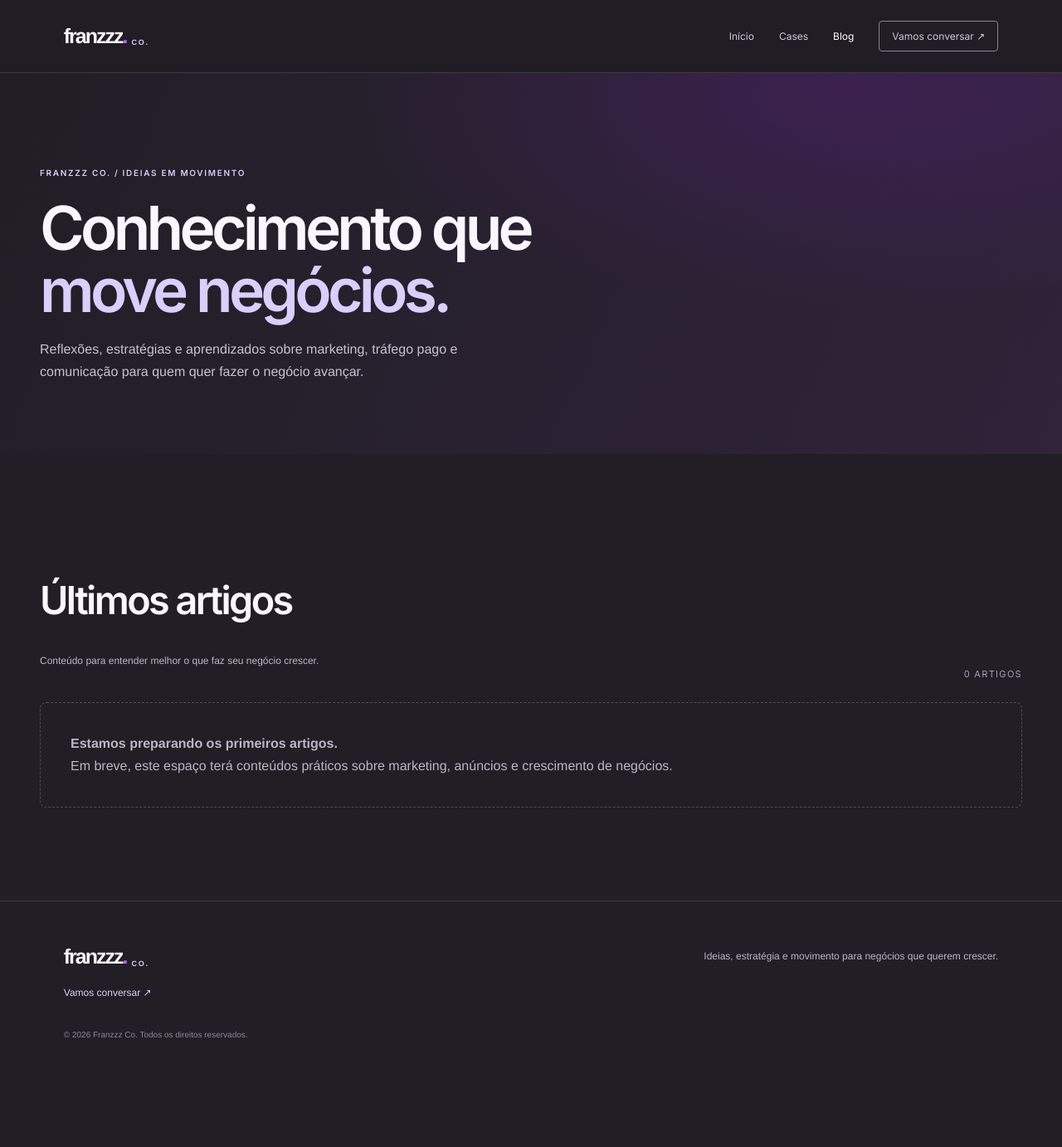
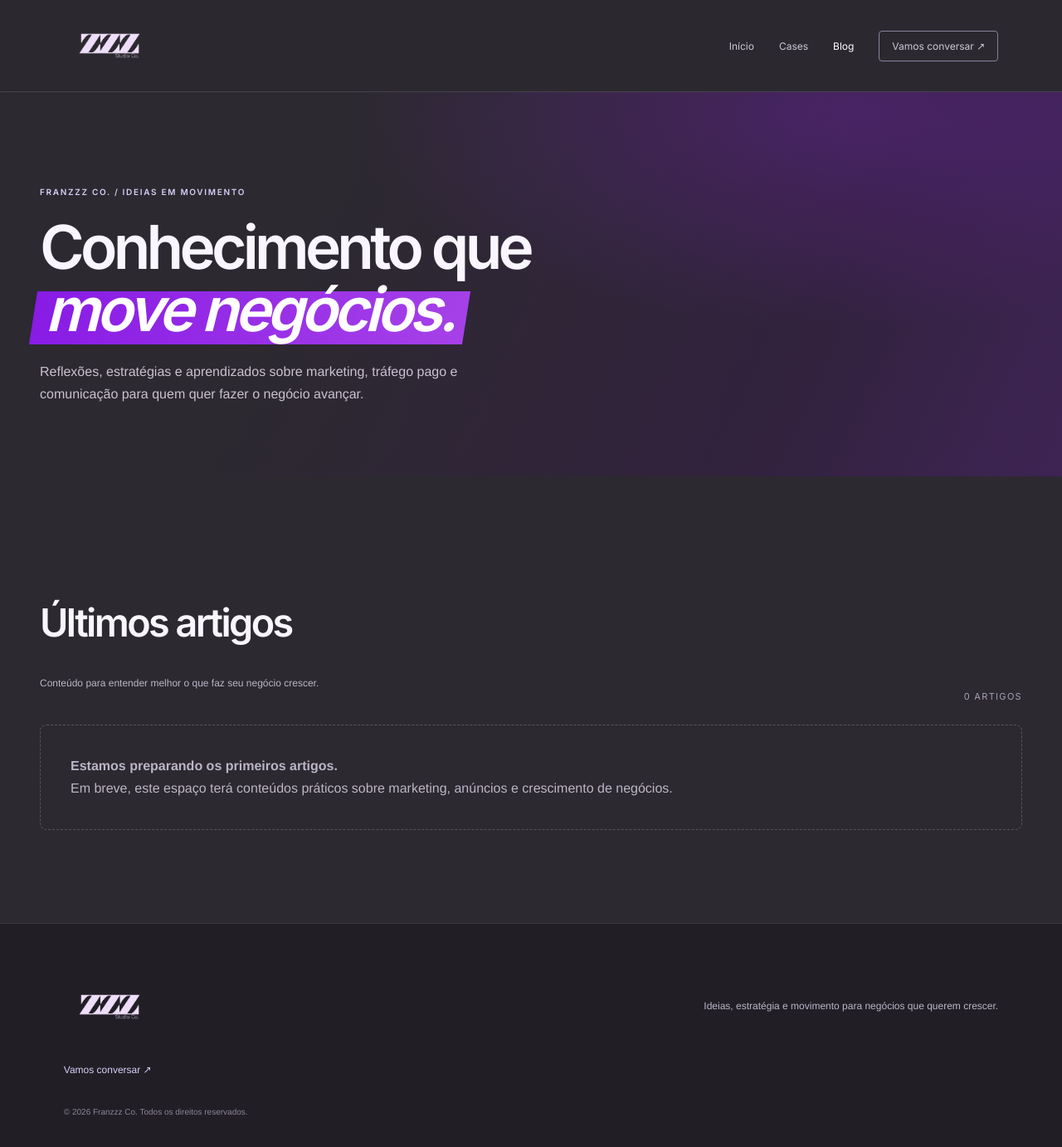
Before and after one commit to franzzzco/franzzzco.github.io, a Jekyll site: the page built from blog/index.html, in a window 1280 px wide and 1393 px high. Shown: the top 1382 px of the window at 83% size. Built offline with Jekyll 4.4.1, drawn with Linux system fonts in a browser that asks for light colours.

Commit message:
Alinha identidade visual do blog à home
* Alinha paleta e destaques do blog à identidade da home

* Usa logo oficial da Franzzz no cabeçalho e rodapé do blog

* Aplica destaque em degradê no título principal do blog

```diff
--- a/_layouts/default.html
+++ b/_layouts/default.html
@@ -19,14 +19,14 @@
 </head>
 <body class="page-blog">
   <header class="site-header">
-    <a class="brand" href="/" aria-label="Franzzz Co. início"><span>franzzz<span class="brand-dot">.</span></span><small>CO.</small></a>
+    <a class="brand" href="/" aria-label="Franzzz Co. início"><img class="brand-logo" src="/assets/logo.png" alt="Franzzz Co." width="110" height="45"></a>
     <nav aria-label="Navegação principal">
       <a href="/">Início</a><a href="/cases.html">Cases</a><a class="active" href="/blog/">Blog</a><a class="nav-contact" href="/#contato">Vamos conversar ↗</a>
     </nav>
   </header>
   {{ content }}
   <footer class="site-footer">
-    <a class="brand" href="/"><span>franzzz<span class="brand-dot">.</span></span><small>CO.</small></a>
+    <a class="brand" href="/" aria-label="Franzzz Co. início"><img class="brand-logo" src="/assets/logo.png" alt="Franzzz Co." width="110" height="45"></a>
     <p>Ideias, estratégia e movimento para negócios que querem crescer.</p>
     <a href="/#contato">Vamos conversar ↗</a>
     <small>© {{ 'now' | date: '%Y' }} Franzzz Co. Todos os direitos reservados.</small>
--- a/blog/blog.css
+++ b/blog/blog.css
@@ -20,3 +20,58 @@ h1,h2,h3,.eyebrow,.category,.button{font-family:var(--sans)}
 @media(max-width:900px){.wrap{width:min(100% - 56px,760px)}.post-grid{grid-template-columns:repeat(2,minmax(0,1fr))}.article-layout{grid-template-columns:minmax(0,1fr) 180px;gap:32px}}
 @media(max-width:680px){.site-header{min-height:72px;padding-inline:22px}.site-header nav{gap:14px;font-size:10px}.site-header nav .nav-contact{display:none}.wrap{width:calc(100% - 40px)}.blog-hero{padding:72px 0 55px}.blog-hero h1{font-size:clamp(38px,9vw,48px)}.post-grid{grid-template-columns:1fr}.article-hero{padding:52px 0 35px}.article-hero h1{font-size:clamp(34px,8vw,44px)}.article-hero .excerpt{font-size:15px}.article-cover{aspect-ratio:16/9}.article-layout{grid-template-columns:1fr;gap:25px;padding-top:35px}.article-body{font-size:16px;line-height:1.8}.article-aside{position:static;border-left:0;border-top:1px solid var(--line);padding:20px 0 0}.site-footer{grid-template-columns:1fr;padding-inline:22px}.site-footer>small{grid-column:auto}.section-head{display:block}.section-head p{margin-top:6px}}
 @media(max-width:390px){.site-header nav{gap:10px}.brand{font-size:21px}.blog-meta{gap:8px;font-size:9px}}
+
+
+/* Identidade visual compartilhada com a página inicial */
+:root{
+  --bg:#2c2930;
+  --panel:#211e25;
+  --purple:#871fda;
+  --lilac:#d8cffb;
+  --white:#f9f6ff;
+  --muted:#bcb5c7;
+  --line:#ffffff20;
+}
+body{background:var(--bg);color:var(--white)}
+.site-header{background:#2c2930ed}
+.blog-hero{
+  background:
+    radial-gradient(ellipse at 80% 5%,#8e24dc42,transparent 42%),
+    linear-gradient(115deg,#2c2930 30%,#32223e 75%,#3e2454);
+}
+.blog-hero h1 .highlight{
+  display:inline-block;
+  position:relative;
+  z-index:1;
+  color:#fff;
+  font-style:italic;
+  font-weight:600;
+  padding:0 .12em .055em;
+  margin-left:-.035em;
+  white-space:normal;
+}
+.blog-hero h1 .highlight::before{
+  content:"";
+  position:absolute;
+  inset:20% -.08em 0;
+  background:linear-gradient(100deg,#881be5,#a641e8);
+  transform:skew(-9deg);
+  z-index:-1;
+}
+.post-card{background:var(--panel)}
+.content-callout{background:var(--panel)}
+.site-footer{background:var(--panel)}
+.brand-logo{
+  display:block;
+  width:110px;
+  height:auto;
+  filter:brightness(0) saturate(100%) invert(93%) sepia(19%) saturate(1046%) hue-rotate(191deg) brightness(102%) contrast(96%);
+}
+@media(max-width:680px){
+  .brand-logo{width:90px}
+  .blog-hero{background:
+    radial-gradient(ellipse at 80% 5%,#8e24dc42,transparent 42%),
+    linear-gradient(115deg,#2c2930 30%,#32223e 75%,#3e2454)}
+  .blog-hero h1 .highlight{padding:0 .12em .06em}
+  .blog-hero h1 .highlight::before{inset:18% -.07em 0}
+}
--- a/blog/index.html
+++ b/blog/index.html
@@ -8,7 +8,7 @@ permalink: /blog/
   <section class="blog-hero">
     <div class="wrap">
       <div class="eyebrow">FRANZZZ CO. / IDEIAS EM MOVIMENTO</div>
-      <h1>Conhecimento que<br><em>move negócios.</em></h1>
+      <h1>Conhecimento que<br><span class="highlight">move negócios.</span></h1>
       <p>Reflexões, estratégias e aprendizados sobre marketing, tráfego pago e comunicação para quem quer fazer o negócio avançar.</p>
     </div>
   </section>
```
